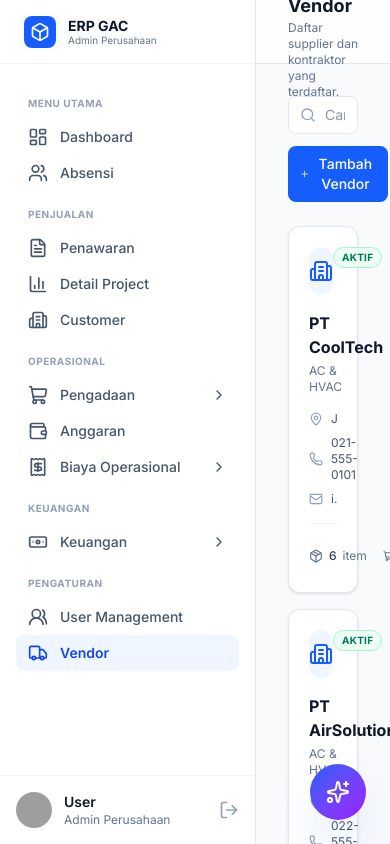
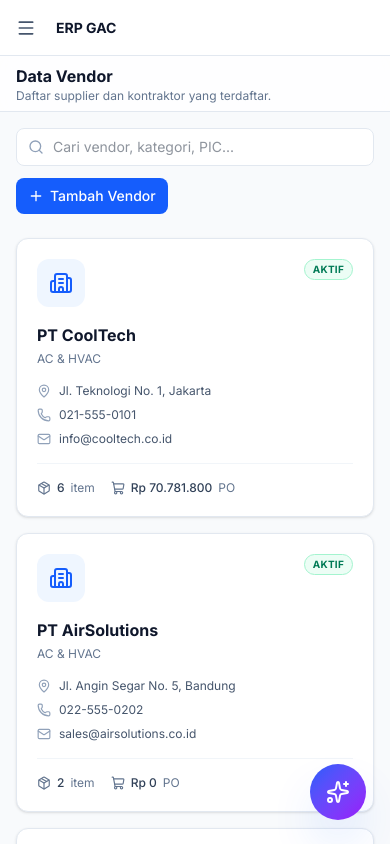
Before and after one commit to zakiachsan/gac-erp, a Next.js app: page /vendor in a window 390 px wide. Built offline with nearby package versions, Linux system fonts and the light colour scheme; grey boxes are pictures that could not be loaded.

Commit message:
feat: add mobile responsive layout with hamburger sidebar drawer

```diff
--- a/app/AppShell.tsx
+++ b/app/AppShell.tsx
@@ -1,16 +1,33 @@
 "use client";
 
+import { useState } from "react";
 import { usePathname } from "next/navigation";
 import Sidebar from "@/components/Sidebar";
+import { Menu } from "lucide-react";
 
 export default function AppShell({ children }: { children: React.ReactNode }) {
   const pathname = usePathname();
   const isLogin = pathname === "/login";
+  const [sidebarOpen, setSidebarOpen] = useState(false);
+
+  if (isLogin) {
+    return <>{children}</>;
+  }
 
   return (
     <div className="flex h-screen overflow-hidden">
-      {!isLogin && <Sidebar />}
+      <Sidebar mobileOpen={sidebarOpen} onMobileClose={() => setSidebarOpen(false)} />
       <div className="flex-1 flex flex-col min-w-0 overflow-hidden">
+        {/* Mobile header */}
+        <div className="lg:hidden h-14 bg-white border-b border-slate-200 flex items-center px-4 shrink-0 z-30">
+          <button
+            onClick={() => setSidebarOpen(true)}
+            className="p-2 -ml-2 text-slate-600 hover:bg-slate-100 rounded-lg transition"
+          >
+            <Menu className="w-5 h-5" />
+          </button>
+          <span className="ml-3 text-sm font-bold text-slate-900">ERP GAC</span>
+        </div>
         {children}
       </div>
     </div>
--- a/components/Sidebar.tsx
+++ b/components/Sidebar.tsx
@@ -7,7 +7,7 @@ import {
   LayoutDashboard, FileText, BarChart3, Wallet, ShoppingCart,
   Banknote, Users, LogOut, Box, Shield, UsersRound, Building2,
   ChevronRight, Circle, Truck, Receipt, Scale, TrendingUp,
-  ArrowDownLeft, Landmark,
+  ArrowDownLeft, Landmark, X,
 } from "lucide-react";
 
 interface MenuItem {
@@ -192,7 +192,12 @@ const menus: Record<string, { section: string; items: MenuItem[] }[]> = {
   ],
 };
 
-export default function Sidebar() {
+interface SidebarProps {
+  mobileOpen?: boolean;
+  onMobileClose?: () => void;
+}
+
+export default function Sidebar({ mobileOpen, onMobileClose }: SidebarProps) {
   const pathname = usePathname();
   const { role } = useRole();
   const menu = menus[role] || menus["staff"];
@@ -204,7 +209,26 @@ export default function Sidebar() {
   };
 
   return (
-    <aside className="w-64 bg-white border-r border-slate-200 flex flex-col h-screen shrink-0">
+    <>
+      {/* Mobile backdrop */}
+      {mobileOpen && (
+        <div
+          className="fixed inset-0 bg-slate-900/40 z-40 lg:hidden"
+          onClick={onMobileClose}
+        />
+      )}
+      <aside
+        className={`fixed lg:static inset-y-0 left-0 z-50 w-64 bg-white border-r border-slate-200 flex flex-col h-screen shrink-0 transform transition-transform duration-300 ease-in-out ${
+          mobileOpen ? "translate-x-0" : "-translate-x-full"
+        } lg:translate-x-0`}
+      >
+        {/* Mobile close button */}
+        <button
+          onClick={onMobileClose}
+          className="lg:hidden absolute top-3.5 right-3.5 p-1.5 text-slate-400 hover:text-slate-600 hover:bg-slate-100 rounded-lg transition z-10"
+        >
+          <X className="w-5 h-5" />
+        </button>
       <div className="h-16 flex items-center px-6 border-b border-slate-100">
         <div className="w-8 h-8 rounded-lg bg-blue-600 flex items-center justify-center text-white mr-3">
           <Box className="w-5 h-5" />
@@ -232,6 +256,7 @@ export default function Sidebar() {
                 <div key={item.href}>
                   <Link
                     href={item.href}
+                    onClick={onMobileClose}
                     className={`flex items-center gap-3 px-3 py-2 rounded-lg text-sm font-medium transition ${
                       isItemActive || isParentActive
                         ? "bg-blue-50 text-blue-700 font-semibold"
@@ -252,6 +277,7 @@ export default function Sidebar() {
                           <Link
                             key={child.href}
                             href={child.href}
+                            onClick={onMobileClose}
                             className={`flex items-center gap-2 px-3 py-1.5 rounded-lg text-xs font-medium transition ${
                               childActive
                                 ? "bg-blue-50 text-blue-700 font-semibold"
@@ -284,6 +310,7 @@ export default function Sidebar() {
           </Link>
         </div>
       </div>
-    </aside>
+      </aside>
+    </>
   );
 }
--- a/components/SidebarLayout.tsx
+++ b/components/SidebarLayout.tsx
@@ -14,14 +14,14 @@ interface Props {
 export default function SidebarLayout({ children, title, subtitle, action, hideChat }: Props) {
   return (
     <>
-      <header className="h-16 bg-white/80 backdrop-blur border-b border-slate-200 flex items-center justify-between px-8 sticky top-0 z-20">
+      <header className="h-14 lg:h-16 bg-white/80 backdrop-blur border-b border-slate-200 flex items-center justify-between px-4 lg:px-8 sticky top-0 z-20">
         <div>
-          <h1 className="text-lg font-bold text-slate-900">{title}</h1>
+          <h1 className="text-base lg:text-lg font-bold text-slate-900">{title}</h1>
           {subtitle && <p className="text-xs text-slate-500">{subtitle}</p>}
         </div>
         {action && <div>{action}</div>}
       </header>
-      <div className="flex-1 overflow-y-auto p-8">{children}</div>
+      <div className="flex-1 overflow-y-auto p-4 lg:p-8">{children}</div>
       {hideChat === true ? null : <AiChatWidget />}
     </>
   );
```
